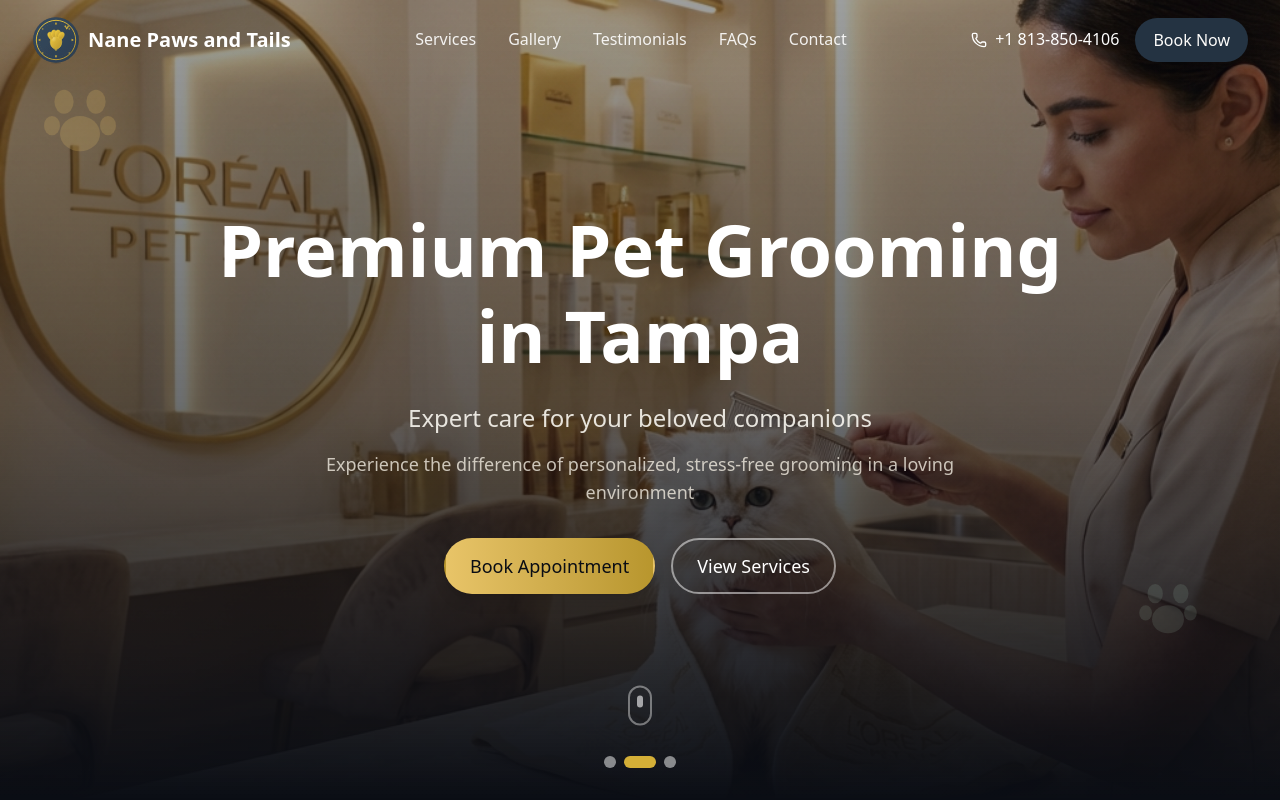
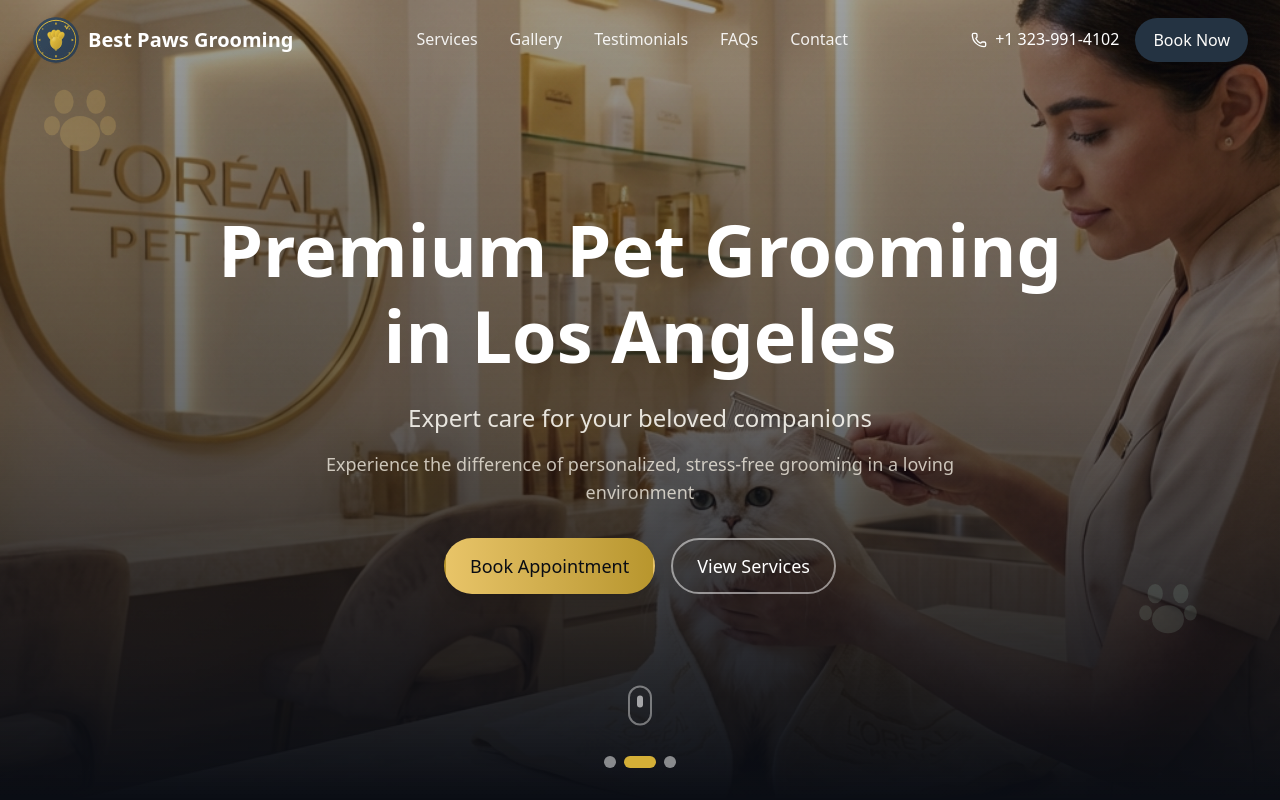
Before and after one commit to uccy553/pets-demo, a Next.js app: page / in a window 1280 px wide. Shown: the top 800 px of the page. Built offline with nearby package versions, Linux system fonts and the light colour scheme; a web font is replaced by a local one.

Commit message:
best paws update info

```diff
--- a/public/data.json
+++ b/public/data.json
@@ -1,21 +1,21 @@
 {
     "businessInfo": {
-        "name": "Nane Paws and Tails",
+        "name": "Best Paws Grooming",
         "tagline": "Where Every Pet Leaves Looking & Feeling Their Best",
-        "description": "Premium pet grooming services in Tampa, Florida. We treat your furry family members with the love, care, and expertise they deserve.",
+        "description": "Premium pet grooming services in Los Angeles, California. We treat your furry family members with the love, care, and expertise they deserve.",
         "established": "2014",
-        "phone": "+1 813-850-4106",
-        "email": "nanepawsandtails@gmail.com",
+        "phone": "+1 323-991-4102",
+        "email": "",
         "address": {
-            "street": "4567 Gunn Hwy",
-            "city": "Tampa",
-            "state": "Florida",
-            "stateAbbr": "FL",
-            "zip": "33624",
+            "street": "5959 San Pedro St",
+            "city": "Los Angeles",
+            "state": "California",
+            "stateAbbr": "CA",
+            "zip": "90003",
             "country": "United States"
         },
         "social": {
-            "facebook": "https://web.facebook.com/Nane.Paws.and.Tails/?_rdc=1&_rdr#",
+            "facebook": "https://web.facebook.com/bestpawsgrooming/?_rdc=1&_rdr#",
             "instagram": "",
             "twitter": ""
         },
@@ -30,7 +30,7 @@
         }
     },
     "hero": {
-        "mainHeading": "Premium Pet Grooming in Tampa",
+        "mainHeading": "Premium Pet Grooming in Los Angeles",
         "subHeading": "Expert care for your beloved companions",
         "description": "Experience the difference of personalized, stress-free grooming in a loving environment",
         "ctaPrimary": {
@@ -244,7 +244,7 @@
             "petName": "Max",
             "petType": "Golden Retriever",
             "rating": 5,
-            "text": "Nane Paws and Tails is absolutely wonderful! Max always comes home looking and smelling amazing. The staff is so patient and loving with him. I wouldn't trust anyone else with my baby!",
+            "text": "Best Paws Grooming is absolutely wonderful! Max always comes home looking and smelling amazing. The staff is so patient and loving with him. I wouldn't trust anyone else with my baby!",
             "date": "2024-11",
             "imageUrl": "/images/testimonial-max.jpg"
         },
@@ -264,7 +264,7 @@
             "petName": "Whiskers",
             "petType": "Persian Cat",
             "rating": 5,
-            "text": "Finding a groomer who can handle my Persian cat's long coat has been challenging, but Nane Paws and Tails does an incredible job. Whiskers actually seems to enjoy going now!",
+            "text": "Finding a groomer who can handle my Persian cat's long coat has been challenging, but Best Paws Grooming does an incredible job. Whiskers actually seems to enjoy going now!",
             "date": "2024-11",
             "imageUrl": "/images/testimonial-whiskers.jpg"
         },
@@ -411,14 +411,14 @@
         ]
     },
     "seo": {
-        "title": "Nane Paws and Tails | Premium Pet Grooming in Tampa, FL",
-        "description": "Expert pet grooming services in Tampa, Florida. Professional dog and cat grooming with personalized care. Book your appointment today!",
+        "title": "Best Paws Grooming | Premium Pet Grooming in Los Angeles, CA",
+        "description": "Expert pet grooming services in Los Angeles, California. Professional dog and cat grooming with personalized care. Book your appointment today!",
         "keywords": [
-            "pet grooming Tampa",
-            "dog grooming Florida",
+            "pet grooming Los Angeles",
+            "dog grooming California",
             "cat grooming near me",
             "professional pet groomer",
-            "pet salon Tampa FL"
+            "pet grooming Los Angeles CA"
         ]
     }
 }
--- a/src/components/sections/ContactSection.tsx
+++ b/src/components/sections/ContactSection.tsx
@@ -294,14 +294,14 @@
                 >
                     <div className="rounded-2xl overflow-hidden shadow-lg h-80 sm:h-96">
                         <iframe
-                            src="https://www.google.com/maps/embed?pb=!1m18!1m12!1m3!1d3521.173191598598!2d-82.52209732472619!3d28.04973601030746!2m3!1f0!2f0!3f0!3m2!1i1024!2i768!4f13.1!3m3!1m2!1s0x88c2c13b461847dd%3A0xba057e065ad9d0db!2sNane%20Paws%20and%20Tails!5e0!3m2!1sen!2sng!4v1767110435926!5m2!1sen!2sng"
+                            src="https://www.google.com/maps/embed?pb=!1m18!1m12!1m3!1d3308.2629845396395!2d-118.272333124508!3d33.98577822123739!2m3!1f0!2f0!3f0!3m2!1i1024!2i768!4f13.1!3m3!1m2!1s0x80c2c9fb5e3e704f%3A0x615f54367f176ce2!2sBest%20Paws%20Grooming!5e0!3m2!1sen!2sng!4v1767116158585!5m2!1sen!2sng"
                             width="100%"
                             height="100%"
-                            style={{ border: 0 }}
+                            style={{ border: "0" }}
                             allowFullScreen
                             loading="lazy"
                             referrerPolicy="no-referrer-when-downgrade"
-                            title="Nane Paws and Tails Location"
+                            title="Best Paws Grooming Location"
                         />
                     </div>
                 </motion.div>
```
